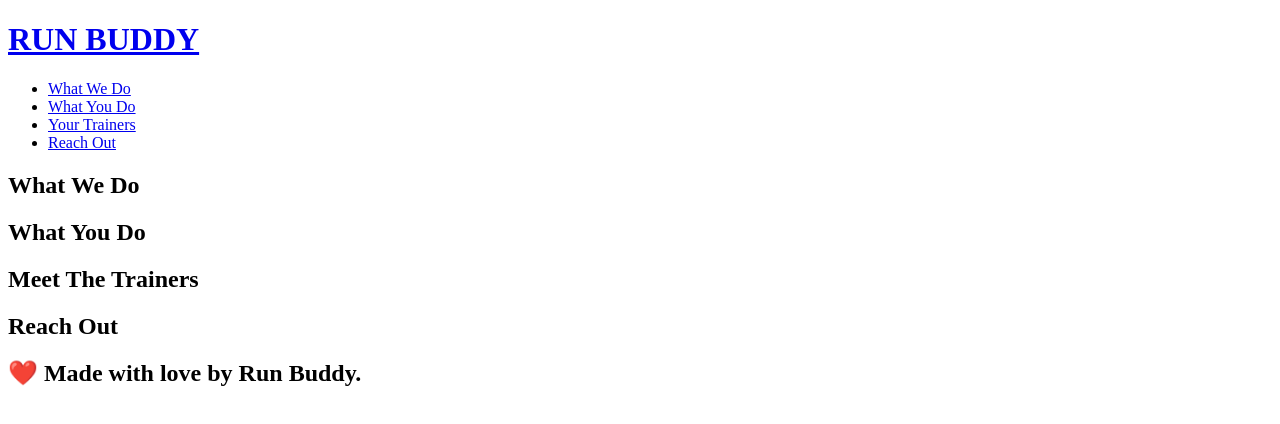
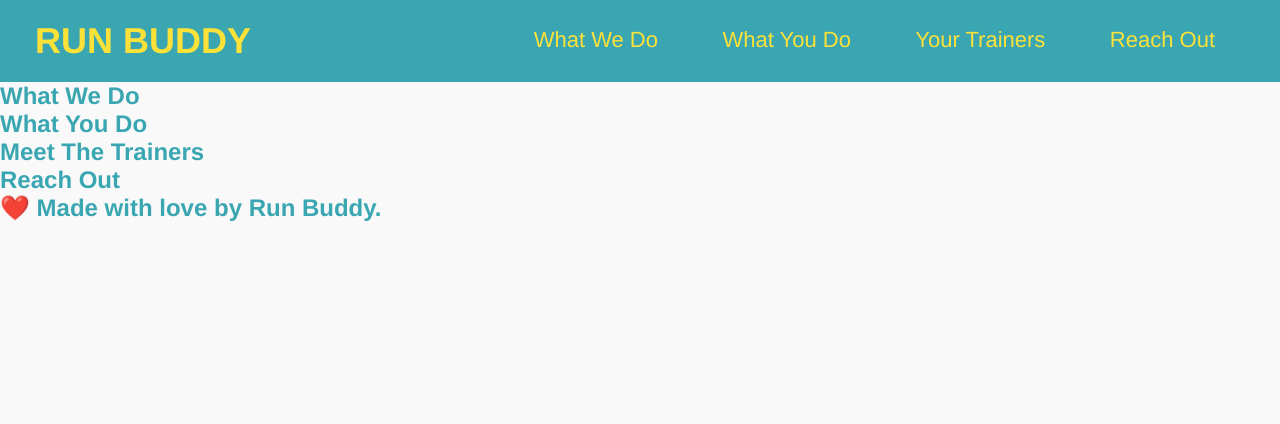
Before and after one commit to Rdeaki/run-buddy, a plain HTML site: page index.html in a window 1280 px wide. Drawn offline with Linux system fonts and the light colour scheme.

Commit message:
<added extra styling for header>

```diff
--- /dev/null
+++ b/assets/css/style.css
@@ -0,0 +1,47 @@
+* {
+  margin: 0;
+  padding: 0;
+}
+
+body {
+    font-family: Helvetica, Arial, sans-serif;
+    background-color: rgb(249, 249, 249);
+  }
+  body {
+    /* more on this crazy alphanumerical value in a minute! */
+    color: #39a6b2;
+    font-family: Helvetica, Arial, sans-serif;
+  }
+  /* apply styles to <header> */
+header {
+    padding: 20px 35px;
+    background-color: #39a6b2;
+  }
+  header h1 {
+    font-weight: bold;
+    font-size: 36px;
+    color: #fce138;
+    margin: 0;
+    display: inline;
+  }
+
+  header a {
+    text-decoration: none;
+    color: #fce138;
+  }
+
+  header nav {
+    float: right;
+    margin: 7px 0;
+  }
+
+  header nav ul li {
+    display: inline;
+
+  }
+
+  header nav ul li a {
+    margin: 0 30px;
+    font-weight: lighter;
+    font-size: 22px;
+  }
--- a/index.html
+++ b/index.html
@@ -4,6 +4,7 @@
 <head>
   <meta charset="UTF-8" />
   <title>Run Buddy</title>
+  <link rel="stylesheet" href="./assets/css/style.css" />
 </head>
 
 <body>
```
